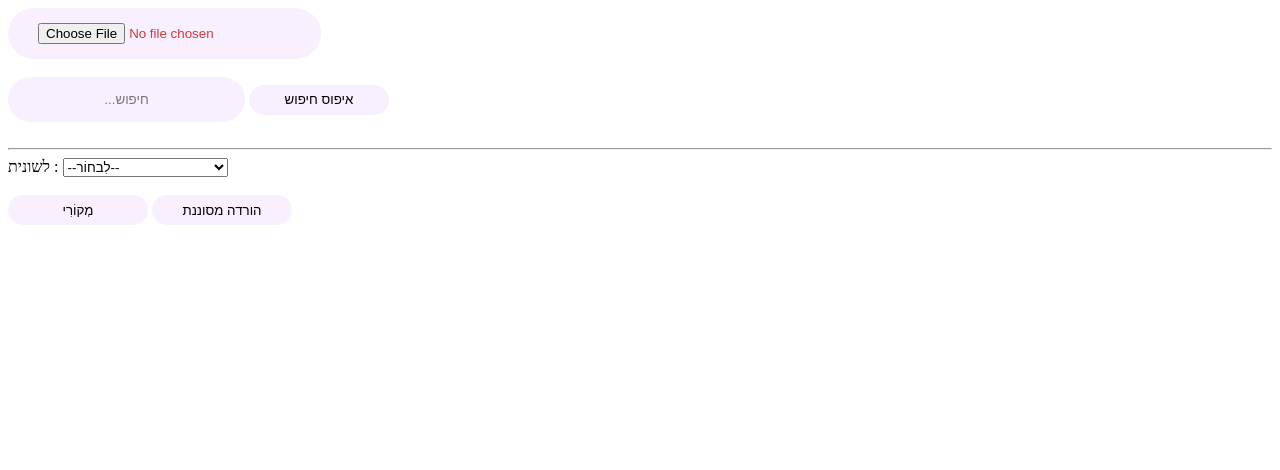
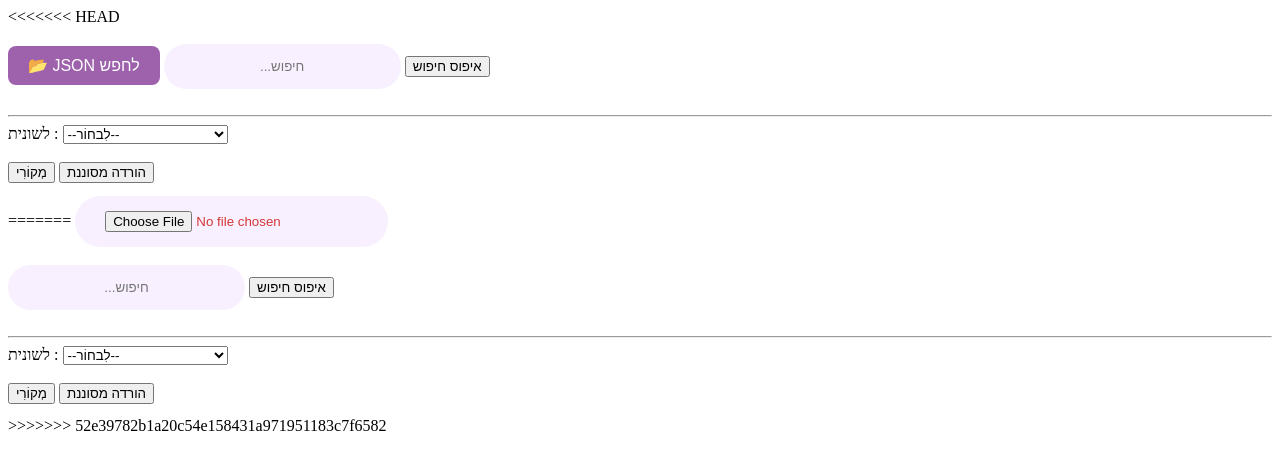
Before and after one commit to yitsou1985/filter, a plain HTML site: page index.html in a window 1280 px wide. Drawn offline with Linux system fonts and the light colour scheme.

Commit message:
Add files via upload

```diff
--- a/chat3.css
+++ b/chat3.css
@@ -1,3 +1,4 @@
+<<<<<<< HEAD
 
 
 button{
@@ -20,3 +21,40 @@ input{
     text-align: center; /* Alignement du texte */
 
 }
+  .customBtn {
+    background: #9e62ad;      /* Couleur du bouton */
+    color: white;             /* Texte en blanc */
+    padding: 10px 20px;       /* Espacement intérieur */
+    border: none;             /* Pas de bordure */
+    border-radius: 8px;       /* Coins arrondis */
+    font-size: 16px;          /* Taille du texte */
+    font-family: Arial, sans-serif;
+    cursor: pointer;          /* Main au survol */
+    transition: background 0.3s ease;
+    display: inline-block;    /* Important pour que ça agisse comme bouton */
+    text-align: center;
+  }
+=======
+
+
+button{
+    background-color:#f8f0fe;
+    border: none;
+    border-radius:50px;
+    text-decoration : none;
+    width:140px;
+    height:30px;
+    text-align: center; /* Alignement du texte */
+
+}
+
+input{
+    background-color: #f8f0fe; /* Couleur de fond */
+    border: none; /* Pas de bordure */
+    color: rgb(211, 55, 55); /* Couleur du texte */
+    padding: 15px 30px; /* Espacement intérieur */
+    border-radius:50px;
+    text-align: center; /* Alignement du texte */
+
+}
+>>>>>>> 52e39782b1a20c54e158431a971951183c7f6582
--- a/index.html
+++ b/index.html
@@ -1,3 +1,55 @@
+<<<<<<< HEAD
+<!DOCTYPE html>
+<html lang="fr">
+<head>
+  <meta charset="UTF-8">
+  <title>סינון קבצים</title>
+    <link rel="stylesheet" href="chat3.css">
+
+</head>
+<body>
+
+
+  <input type="file" id="fileInput" hidden><br><br>
+  <label for="fileInput" id="fileLabel" class="customBtn">📂 JSON לחפש</label>
+
+  <input type="text" id="searchInput" placeholder="...חיפוש">  <button id="clearBtn">איפוס חיפוש</button><br><br>
+  <hr>
+
+
+  <label>לשונית : </label>
+  <select id="quickSelect">
+    <option value="">--לִבחוֹר--</option>
+    <option value="post">post</option>
+    <option value=" StRt"> StRt</option>
+    <option value="Read rav-kav">Read rav-kav</option>
+    <option value="spm communication lost">spm communication lost</option>
+    <option value="getTripFromGTFS">getTripFromGTFS</option>
+    <option value="statusCode">statusCode</option>
+    <option value="data">data":"[]"</option>
+    <option value=" EndOfRoute"> EndOfRoute</option>
+    <option value=" ignition on"> ignition on</option>
+    <option value="trigger">trigger</option>
+    <option value="status">status</option>
+    <option value="response">response</option>
+    <option value="gps">gps</option>
+    <option value="rte">rte</option>
+    <option value="interface">interface</option>
+  </select><br><br>
+
+
+  <button id="btnOriginal">מְקוֹרִי</button>
+  <button id="btnDownload">הורדה מסוננת</button>
+
+
+  <pre id="fileContent"></pre>
+
+  <script src="chat3.js" >
+
+  </script>
+</body>
+</html>
+=======
 <!DOCTYPE html>
 <html lang="fr">
 <head>
@@ -48,3 +100,4 @@
   </script>
 </body>
 </html>
+>>>>>>> 52e39782b1a20c54e158431a971951183c7f6582
```
